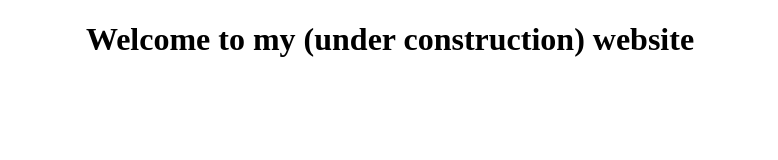
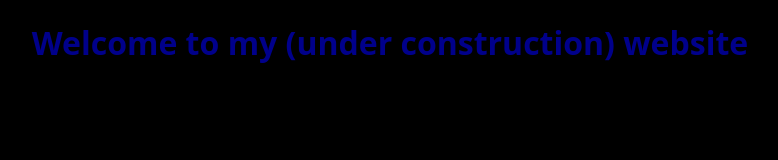
Before and after one commit to wesleyl22/wesleyl22.github.io, a plain HTML site: page index.html in a window 1280 px wide. Shown: the whole page, without its empty margins (250-1028 px from the left). Drawn offline with Linux system fonts and the light colour scheme.

Commit message:
add style css

```diff
--- a/index.html
+++ b/index.html
@@ -2,12 +2,11 @@
 
 <html>
 	<head>
+		<link rel="stylesheet" type="text/css" href="style.css" />
 		<title>Wesley Lianto</title>
 	</head>
 
 	<body>
-		<h1 id="title" style="text-align: center">
-			Welcome to my (under construction) website
-		</h1>
+		<h1 id="title">Welcome to my (under construction) website</h1>
 	</body>
 </html>
--- /dev/null
+++ b/style.css
@@ -0,0 +1,11 @@
+body {
+	background-color: black;
+}
+
+#title {
+	text-align: center;
+	font-family: system-ui, -apple-system, BlinkMacSystemFont, "Segoe UI",
+		Roboto, Oxygen, Ubuntu, Cantarell, "Open Sans", "Helvetica Neue",
+		sans-serif;
+	color: darkblue;
+}
```
